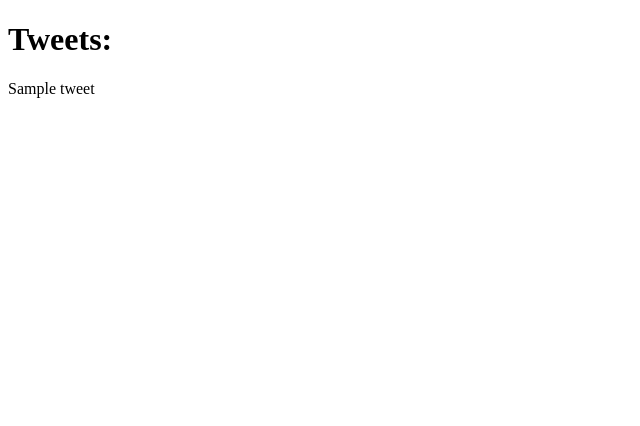
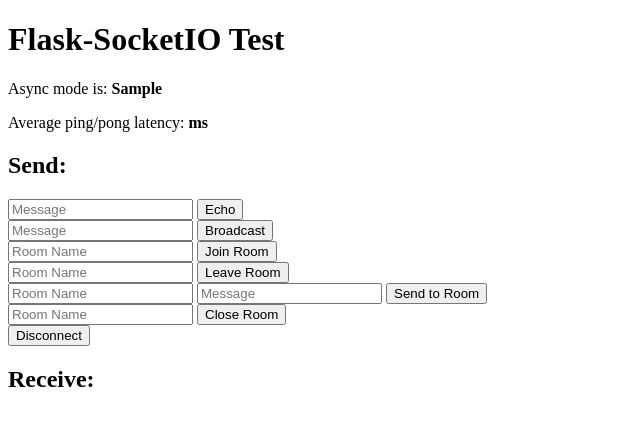
Before and after one commit to words-sdsc/twitter-sentiment, a Flask app: template templates/streaming.html in a window 1280 px wide. Shown: the top 426 px of the page, without its empty margins (0-640 px from the left). Run offline with Flask 2, Linux system fonts and the light colour scheme; the template is opened without the code that fills it: most values are stand-ins (such as "Sample title", 1, 10 or a date in 2020); some libraries are stand-ins or nearby versions.

Commit message:
Display tweets live via socketIO

```diff
--- a/templates/streaming.html
+++ b/templates/streaming.html
@@ -1,20 +1,123 @@
-<!DOCTYPE html>
-<html lang="en">
+<!DOCTYPE HTML>
+<html>
 <head>
-	<meta charset="UTF-8">
-	<title>Document</title>
+    <title>Flask-SocketIO Test</title>
+    <script type="text/javascript" src="//code.jquery.com/jquery-1.4.2.min.js"></script>
+    <script type="text/javascript" src="//cdnjs.cloudflare.com/ajax/libs/socket.io/1.3.5/socket.io.min.js"></script>
+    <script type="text/javascript" charset="utf-8">
+        $(document).ready(function() {
+            // Use a "/test" namespace.
+            // An application can open a connection on multiple namespaces, and
+            // Socket.IO will multiplex all those connections on a single
+            // physical channel. If you don't care about multiple channels, you
+            // can set the namespace to an empty string.
+            namespace = '/test';
+            // Connect to the Socket.IO server.
+            // The connection URL has the following format:
+            //     http[s]://<domain>:<port>[/<namespace>]
+            var socket = io.connect(location.protocol + '//' + document.domain + ':' + location.port + namespace);
+            // Event handler for new connections.
+            // The callback function is invoked when a connection with the
+            // server is established.
+            socket.on('connect', function() {
+                socket.emit('my_event', {data: 'I\'m connected!'});
+            });
+            // Event handler for server sent data.
+            // The callback function is invoked whenever the server emits data
+            // to the client. The data is then displayed in the "Received"
+            // section of the page.
+            socket.on('my_response', function(msg) {
+                $('#log').append('<br>' + $('<div/>').text('Received #' + msg.count + ': ' + msg.data).html());
+            });
+            // Interval function that tests message latency by sending a "ping"
+            // message. The server then responds with a "pong" message and the
+            // round trip time is measured.
+            var ping_pong_times = [];
+            var start_time;
+            window.setInterval(function() {
+                start_time = (new Date).getTime();
+                socket.emit('my_ping');
+            }, 1000);
+            // Handler for the "pong" message. When the pong is received, the
+            // time from the ping is stored, and the average of the last 30
+            // samples is average and displayed.
+            socket.on('my_pong', function() {
+                var latency = (new Date).getTime() - start_time;
+                ping_pong_times.push(latency);
+                ping_pong_times = ping_pong_times.slice(-30); // keep last 30 samples
+                var sum = 0;
+                for (var i = 0; i < ping_pong_times.length; i++)
+                    sum += ping_pong_times[i];
+                $('#ping-pong').text(Math.round(10 * sum / ping_pong_times.length) / 10);
+            });
+            // Handlers for the different forms in the page.
+            // These accept data from the user and send it to the server in a
+            // variety of ways
+            $('form#emit').submit(function(event) {
+                socket.emit('my_event', {data: $('#emit_data').val()});
+                return false;
+            });
+            $('form#broadcast').submit(function(event) {
+                socket.emit('my_broadcast_event', {data: $('#broadcast_data').val()});
+                return false;
+            });
+            $('form#join').submit(function(event) {
+                socket.emit('join', {room: $('#join_room').val()});
+                return false;
+            });
+            $('form#leave').submit(function(event) {
+                socket.emit('leave', {room: $('#leave_room').val()});
+                return false;
+            });
+            $('form#send_room').submit(function(event) {
+                socket.emit('my_room_event', {room: $('#room_name').val(), data: $('#room_data').val()});
+                return false;
+            });
+            $('form#close').submit(function(event) {
+                socket.emit('close_room', {room: $('#close_room').val()});
+                return false;
+            });
+            $('form#disconnect').submit(function(event) {
+                socket.emit('disconnect_request');
+                return false;
+            });
+        });
+    </script>
 </head>
-<script type="text/javascript" src="//cdnjs.cloudflare.com/ajax/libs/socket.io/1.3.6/socket.io.min.js"></script>
-<script type="text/javascript" charset="utf-8">
-    var socket = io.connect('http://' + document.domain + ':' + location.port);
-    socket.on('connect', function() {
-        socket.emit('my event', {data: 'I\'m connected!'});
-    });
-</script>
 <body>
-	<h1>Tweets: <br></h1>
-	{% for tweet in tweets %}
-		<div>{{tweet}}</div>
-	{% endfor %}
+    <h1>Flask-SocketIO Test</h1>
+    <p>Async mode is: <b>{{ async_mode }}</b></p>
+    <p>Average ping/pong latency: <b><span id="ping-pong"></span>ms</b></p>
+    <h2>Send:</h2>
+    <form id="emit" method="POST" action='#'>
+        <input type="text" name="emit_data" id="emit_data" placeholder="Message">
+        <input type="submit" value="Echo">
+    </form>
+    <form id="broadcast" method="POST" action='#'>
+        <input type="text" name="broadcast_data" id="broadcast_data" placeholder="Message">
+        <input type="submit" value="Broadcast">
+    </form>
+    <form id="join" method="POST" action='#'>
+        <input type="text" name="join_room" id="join_room" placeholder="Room Name">
+        <input type="submit" value="Join Room">
+    </form>
+    <form id="leave" method="POST" action='#'>
+        <input type="text" name="leave_room" id="leave_room" placeholder="Room Name">
+        <input type="submit" value="Leave Room">
+    </form>
+    <form id="send_room" method="POST" action='#'>
+        <input type="text" name="room_name" id="room_name" placeholder="Room Name">
+        <input type="text" name="room_data" id="room_data" placeholder="Message">
+        <input type="submit" value="Send to Room">
+    </form>
+    <form id="close" method="POST" action="#">
+        <input type="text" name="close_room" id="close_room" placeholder="Room Name">
+        <input type="submit" value="Close Room">
+    </form>
+    <form id="disconnect" method="POST" action="#">
+        <input type="submit" value="Disconnect">
+    </form>
+    <h2>Receive:</h2>
+    <div id="log"></div>
 </body>
 </html>
```
